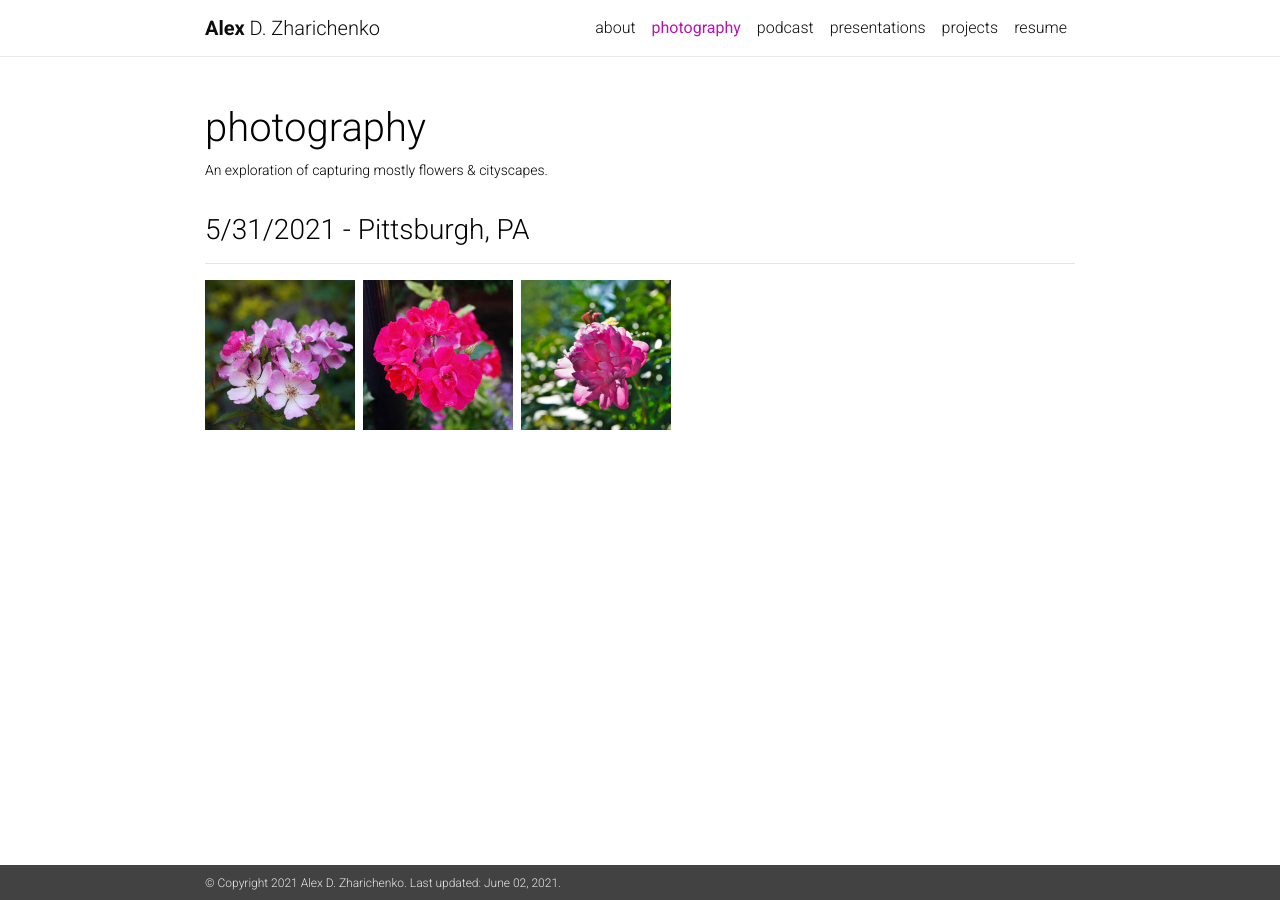
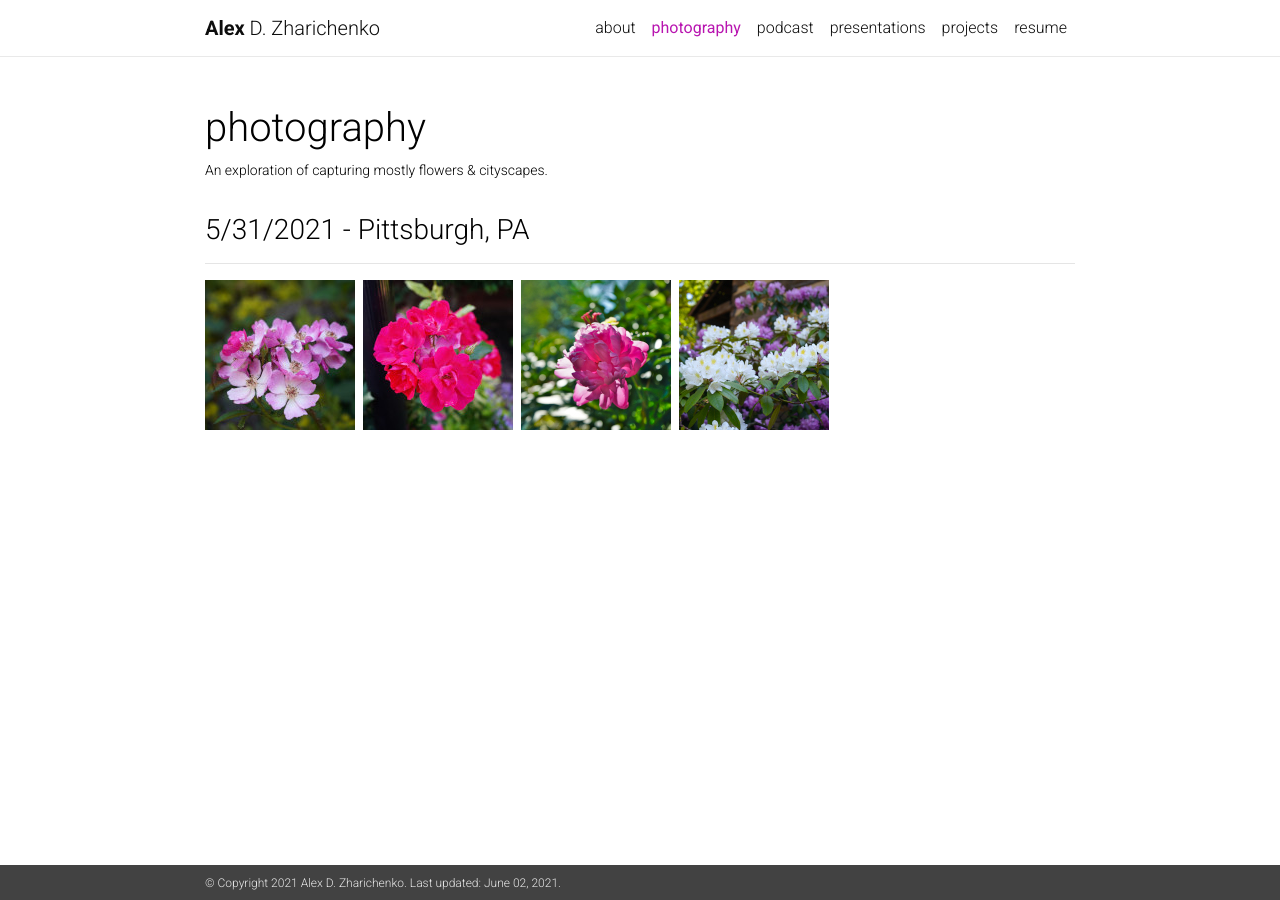
Before and after one commit to azharichenko/alexzharichenko.me, a Jekyll site: the page built from _pages/photography.html, in a window 1280 px wide. Built offline with Jekyll 4.4.1, drawn with Linux system fonts in a browser that asks for light colours; nearby versions of some CDN libraries; a style sheet for code colours, icons or effects is not loaded.

Commit message:
Adding new image and fixing data size

```diff
--- a/_data/images.yml
+++ b/_data/images.yml
@@ -4,3 +4,4 @@
     - 1.JPG
     - 2.JPG
     - 3.JPG
+    - 4.JPG
--- a/_pages/photography.html
+++ b/_pages/photography.html
@@ -226,7 +226,7 @@ window.addEventListener("DOMContentLoaded", () => {initPhotoSwipeFromDOM('.my-ga
 <div class="my-gallery" itemscope itemtype="http://schema.org/ImageGallery">
     {% for img in collection.images %}
     <figure itemprop="associatedMedia" itemscope itemtype="http://schema.org/ImageObject">
-        <a href="/assets/img/photography/{{img}}" itemprop="contentUrl", data-size="600x400">
+        <a href="/assets/img/photography/{{img}}" itemprop="contentUrl", data-size="2000x1333">
             <img src="/assets/img/photography/thumbnails/{{img}}" itemprop="thumbnail" />
         </a>
     </figure>
```
Also changed, not shown: assets/img/photography/thumbnails/4.JPG (added), 1 other file.
